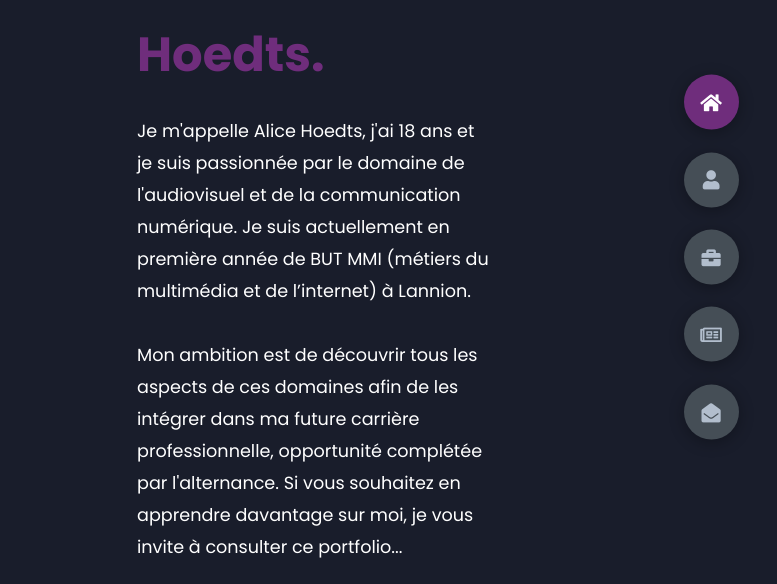
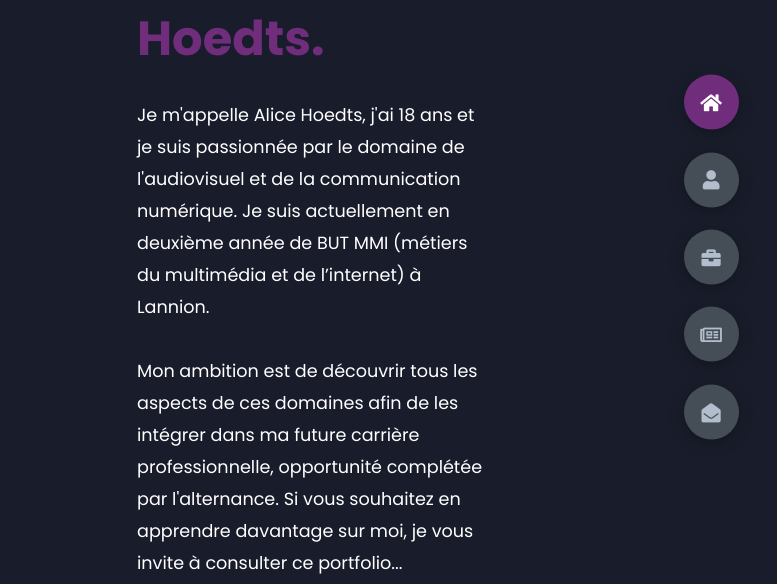
Before and after one commit to ahoedts/portfolio, a plain HTML site: page index.html in a window 1280 px wide. Shown: the part 143-727 px from the top of the page, 503-1280 px from the left. Drawn offline with Linux system fonts and the light colour scheme.

Commit message:
Update index.html

```diff
--- a/index.html
+++ b/index.html
@@ -32,7 +32,7 @@
                 </h1>
                 <p>
                     Je m'appelle Alice Hoedts, j'ai 18 ans et je suis passionnée par le domaine de l'audiovisuel et de
-                    la communication numérique. Je suis actuellement en première année de BUT MMI (métiers du multimédia
+                    la communication numérique. Je suis actuellement en deuxième année de BUT MMI (métiers du multimédia
                     et de l’internet) à Lannion.
                     <br><br>Mon ambition est de découvrir tous les aspects de ces domaines afin de les intégrer dans ma
                     future carrière professionnelle, opportunité complétée par l'alternance. Si vous souhaitez en
```
